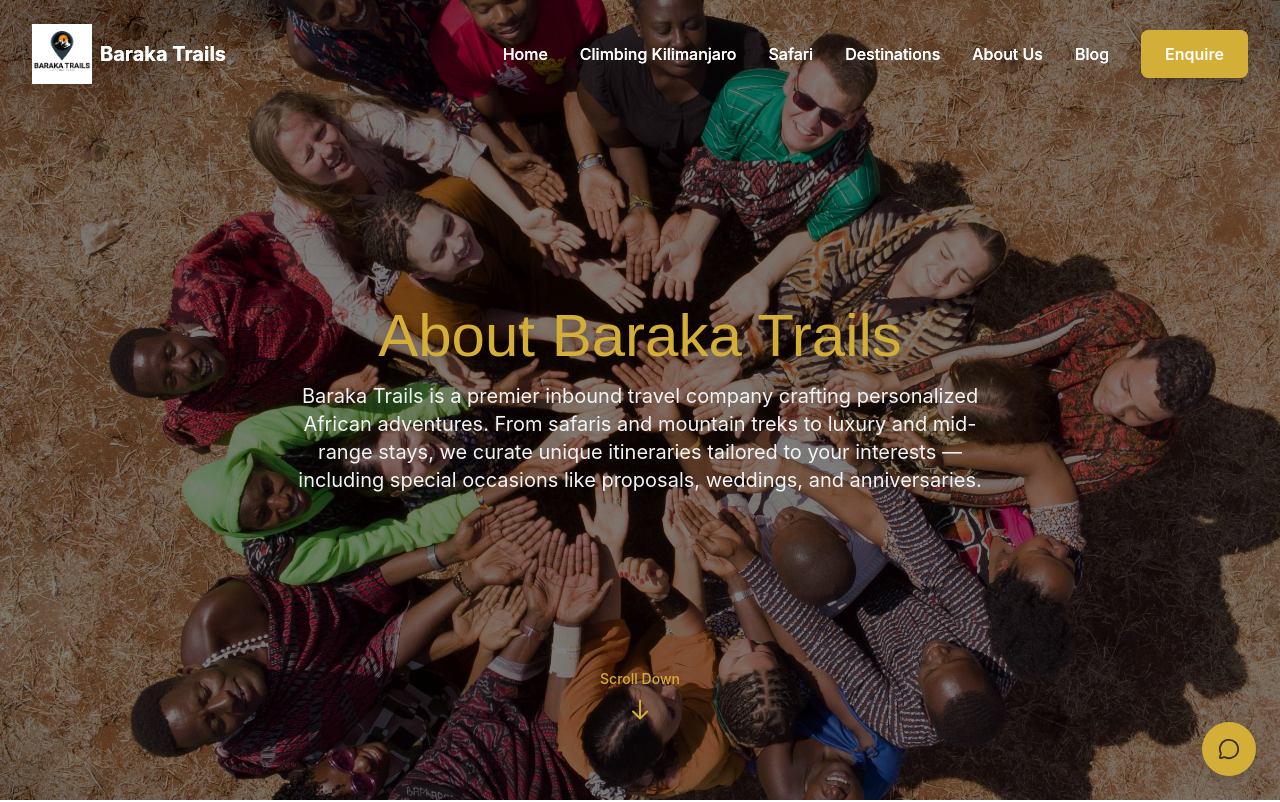
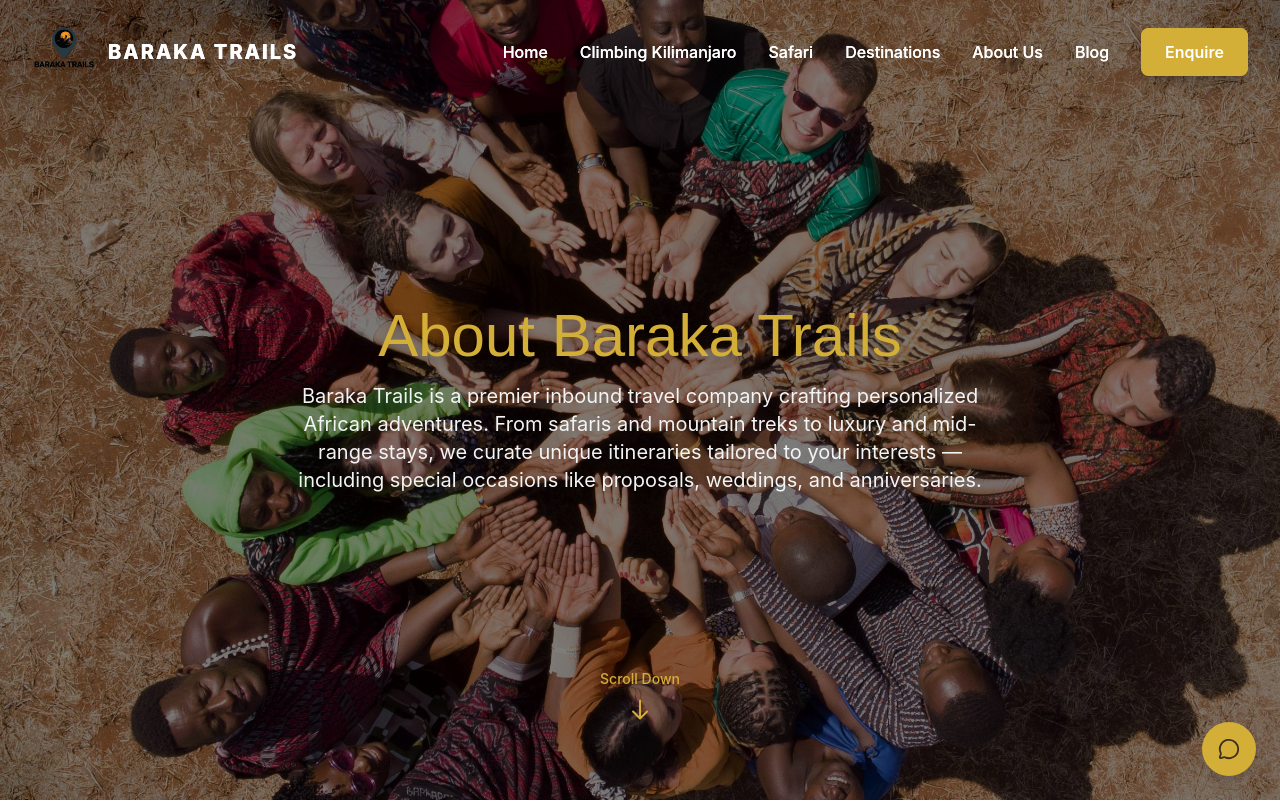
Before and after one commit to CodeWithJoshua18/Baraka-Trails, a React (Vite) app: page /about in a window 1280 px wide. Shown: the top 802 px of the page. Built offline with nearby package versions, Linux system fonts and the light colour scheme.

Commit message:
added logo

```diff
--- a/index.html
+++ b/index.html
@@ -2,7 +2,7 @@
 <html lang="en">
   <head>
     <meta charset="UTF-8" />
-    <link rel="icon" type="image/svg+xml" href="/images/logo.jpg" />
+    <link rel="icon" type="image/svg+xml" href="/images/logo2.png" />
     <meta name="viewport" content="width=device-width, initial-scale=1.0" />
     <meta name="description" content="Authentic Tanzanian Safari Adventures - Experience the wild beauty of Tanzania" />
     <title>Baraka Trails - Authentic Tanzanian Safari Adventures</title>
--- a/src/components/Navbar.jsx
+++ b/src/components/Navbar.jsx
@@ -1,6 +1,6 @@
 import { useState, useEffect, useRef, memo } from 'react';
 import { Link, useLocation } from 'react-router-dom';
-import { Menu, X, Mountain } from 'lucide-react';
+import { Menu, X } from 'lucide-react';
 import Button from './Button';
 
 const Navbar = memo(() => {
@@ -10,16 +10,13 @@
   const scrollTimeoutRef = useRef(null);
 
   useEffect(() => {
-    // Debounced scroll handler to prevent excessive re-renders
     const handleScroll = () => {
       clearTimeout(scrollTimeoutRef.current);
       scrollTimeoutRef.current = setTimeout(() => {
         const scrolled = window.scrollY > 50;
-        // Only update state if value actually changes
-        setIsScrolled(prev => prev !== scrolled ? scrolled : prev);
-      }, 100); // Increased debounce
+        setIsScrolled(prev => (prev !== scrolled ? scrolled : prev));
+      }, 100);
     };
-
     window.addEventListener('scroll', handleScroll, { passive: true });
     return () => {
       window.removeEventListener('scroll', handleScroll);
@@ -27,13 +24,12 @@
     };
   }, []);
 
-  // Close mobile menu on route change
   useEffect(() => {
     setIsMobileMenuOpen(false);
   }, [location.pathname]);
 
   const navLinks = [
-    {name: 'Home', path:'/'},
+    { name: 'Home', path: '/' },
     { name: 'Climbing Kilimanjaro', path: '/climbing' },
     { name: 'Safari', path: '/safari' },
     { name: 'Destinations', path: '/destinations' },
@@ -45,19 +41,27 @@
 
   return (
     <>
-      <nav className={`fixed top-0 left-0 w-screen z-[9999] transition-all duration-300 ${
-        isScrolled ? 'bg-white/90 shadow-lg py-4' : 'bg-transparent py-6'
-      }`}>
+      <nav
+        className={`fixed top-0 left-0 w-screen z-[9999] transition-all duration-300 ${
+          isScrolled ? 'bg-white/90 shadow-lg py-3' : 'bg-transparent py-5'
+        }`}
+      >
         <div className="flex items-center justify-between px-4 md:px-8 max-w-screen-2xl mx-auto">
-          {/* Logo */}
-         <Link to="/" className={`flex items-center gap-2 ${textColor} flex-shrink-0`}>
-        <img
-          src="/images/logo.jpg"
-          alt="Baraka Trails Logo"
-          className="w-15 h-15 object-contain"
-        />
-        <span className="text-xl font-bold">Baraka Trails</span>
-</Link>
+          {/* Logo + Text */}
+         <Link
+          to="/"
+          className={`flex items-center gap-3 ${textColor} flex-shrink-0`}
+          >
+          <img
+            src="/images/logo2.png"
+            alt="Baraka Trails Logo"
+            className="w-14 h-14 md:w-16 md:h-16 object-contain"
+            />
+            <span className="font-extrabold tracking-widest uppercase text-lg md:text-xl">
+                    Baraka Trails
+            </span>
+        </Link>
+
 
           {/* Desktop Menu */}
           <div className="hidden md:flex items-center gap-8">
@@ -72,7 +76,9 @@
               </Link>
             ))}
             <Link to="/enquire">
-              <Button className="bg-[#D4AF37] text-[#3E2F1C] hover:bg-[#C49E2C]">Enquire</Button>
+              <Button className="bg-[#D4AF37] text-[#3E2F1C] hover:bg-[#C49E2C]">
+                Enquire
+              </Button>
             </Link>
           </div>
 
@@ -111,9 +117,7 @@
           ))}
 
           <Link to="/enquire">
-            <Button
-              className="bg-[#D4AF37] text-[#3E2F1C] hover:bg-[#C49E2C] px-8 py-3 font-bold"
-            >
+            <Button className="bg-[#D4AF37] text-[#3E2F1C] hover:bg-[#C49E2C] px-8 py-3 font-bold">
               Enquire
             </Button>
           </Link>
@@ -124,5 +128,4 @@
 });
 
 Navbar.displayName = 'Navbar';
-
 export default Navbar;
```
Also changed, not shown: public/images/logo2.png (added).
